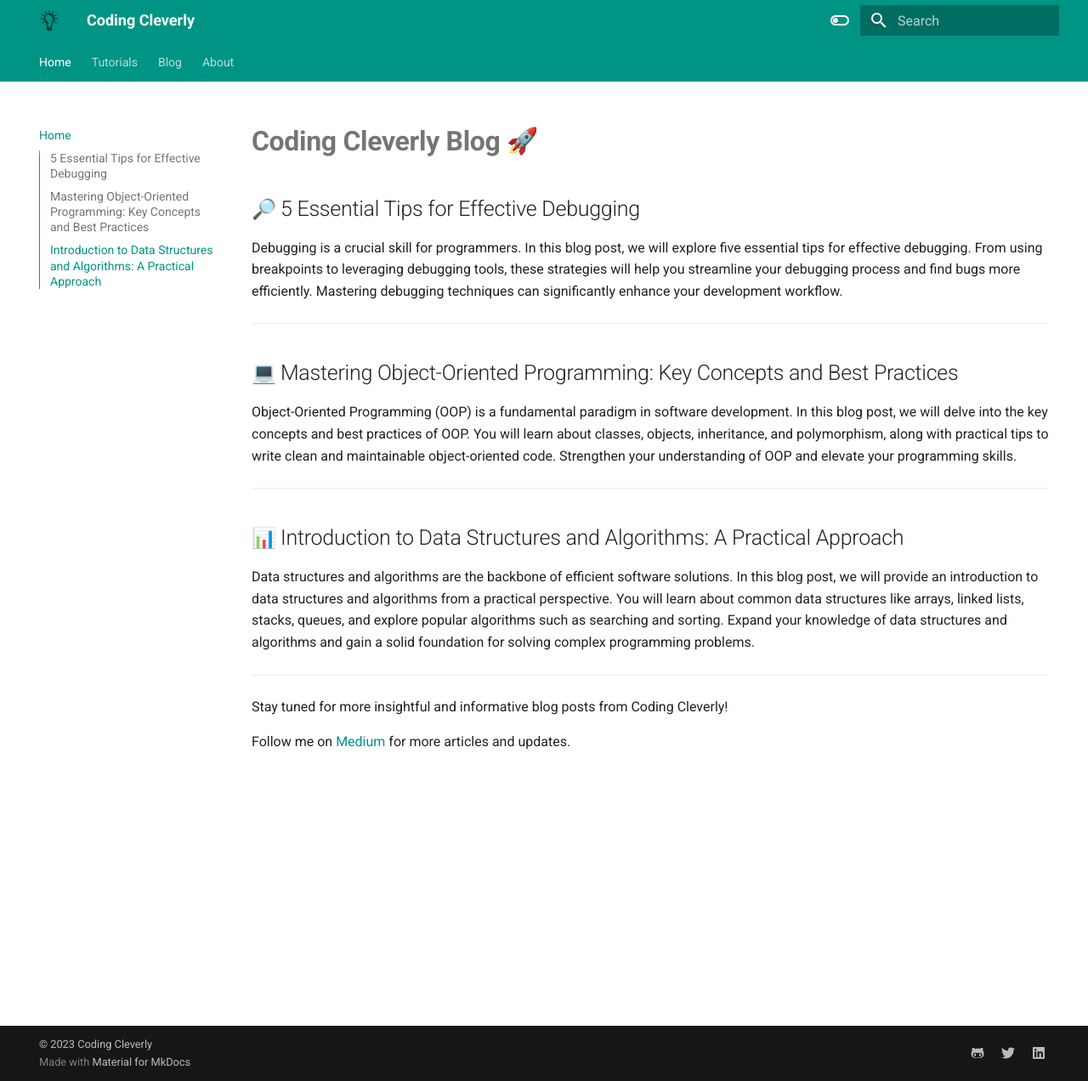
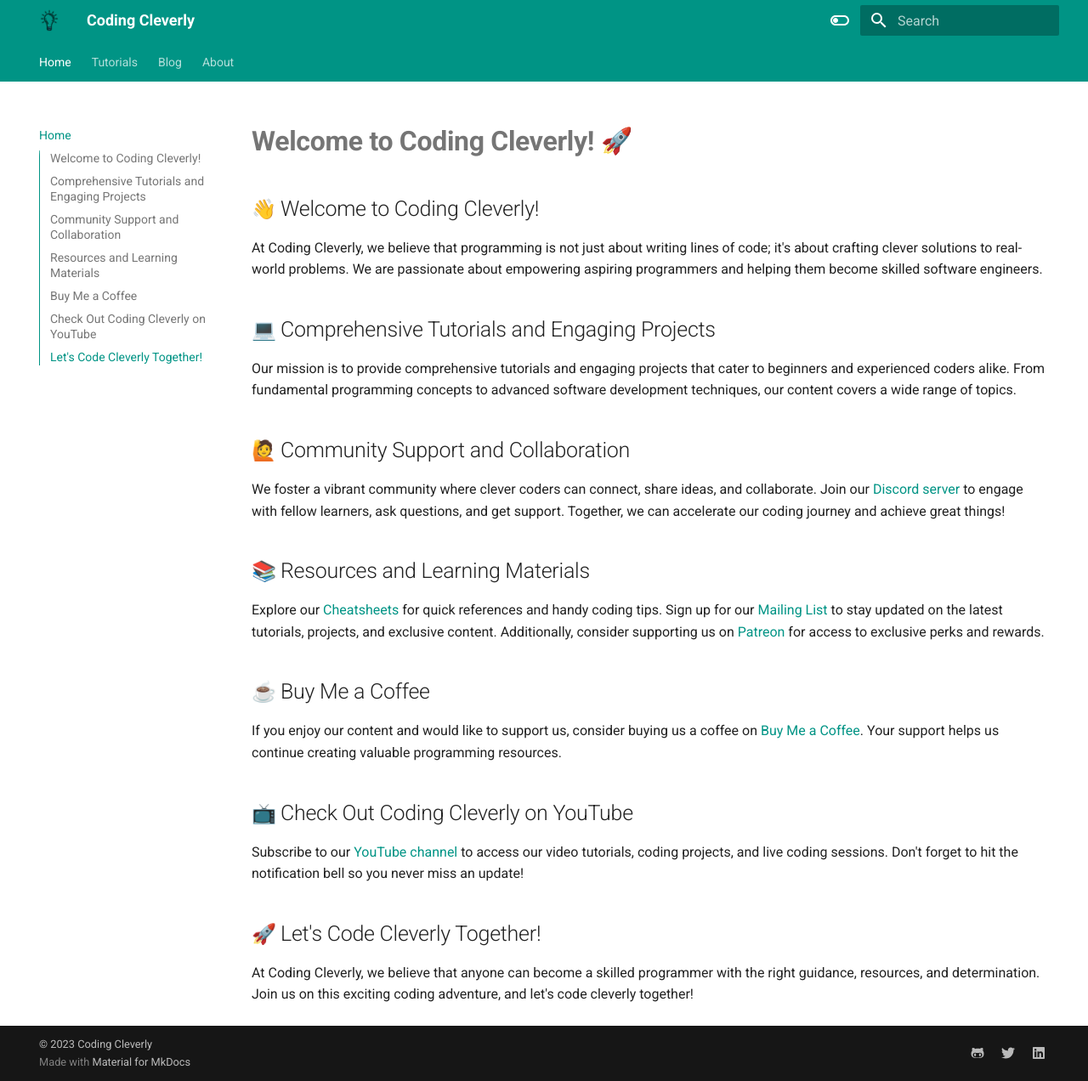
Before and after one commit to codingcleverly/mkdocs-material, an MkDocs documentation site: the page built from docs/index.md, in a window 1280 px wide and 1272 px high. Shown: the whole window at 85% size. Built offline with MkDocs 1.6.1 and Material for MkDocs 9.7.7, drawn with Linux system fonts in a browser that asks for light colours; emoji names are drawn with the system emoji font.

Commit message:
more changes

```diff
--- a/docs/index.md
+++ b/docs/index.md
@@ -1,23 +1,29 @@
-# **Coding Cleverly Blog** :rocket:
+# **Welcome to Coding Cleverly!** :rocket:
 
-## :mag_right: 5 Essential Tips for Effective Debugging
+## :wave: Welcome to Coding Cleverly!
 
-Debugging is a crucial skill for programmers. In this blog post, we will explore five essential tips for effective debugging. From using breakpoints to leveraging debugging tools, these strategies will help you streamline your debugging process and find bugs more efficiently. Mastering debugging techniques can significantly enhance your development workflow.
+At Coding Cleverly, we believe that programming is not just about writing lines of code; it's about crafting clever solutions to real-world problems. We are passionate about empowering aspiring programmers and helping them become skilled software engineers.
 
----
+## :computer: Comprehensive Tutorials and Engaging Projects
 
-## :computer: Mastering Object-Oriented Programming: Key Concepts and Best Practices
+Our mission is to provide comprehensive tutorials and engaging projects that cater to beginners and experienced coders alike. From fundamental programming concepts to advanced software development techniques, our content covers a wide range of topics.
 
-Object-Oriented Programming (OOP) is a fundamental paradigm in software development. In this blog post, we will delve into the key concepts and best practices of OOP. You will learn about classes, objects, inheritance, and polymorphism, along with practical tips to write clean and maintainable object-oriented code. Strengthen your understanding of OOP and elevate your programming skills.
+## :raising_hand: Community Support and Collaboration
 
----
+We foster a vibrant community where clever coders can connect, share ideas, and collaborate. Join our [Discord server](https://discord.com/invite/rDUACTXjd9) to engage with fellow learners, ask questions, and get support. Together, we can accelerate our coding journey and achieve great things!
 
-## :bar_chart: Introduction to Data Structures and Algorithms: A Practical Approach
+## :books: Resources and Learning Materials
 
-Data structures and algorithms are the backbone of efficient software solutions. In this blog post, we will provide an introduction to data structures and algorithms from a practical perspective. You will learn about common data structures like arrays, linked lists, stacks, queues, and explore popular algorithms such as searching and sorting. Expand your knowledge of data structures and algorithms and gain a solid foundation for solving complex programming problems.
+Explore our [Cheatsheets](https://codingcleverly.gumroad.com/) for quick references and handy coding tips. Sign up for our [Mailing List](https://codingcleverly.eo.page/jbfg5) to stay updated on the latest tutorials, projects, and exclusive content. Additionally, consider supporting us on [Patreon](https://www.patreon.com/CodingCleverly) for access to exclusive perks and rewards.
 
----
+## :coffee: Buy Me a Coffee
 
-Stay tuned for more insightful and informative blog posts from Coding Cleverly!
+If you enjoy our content and would like to support us, consider buying us a coffee on [Buy Me a Coffee](https://www.buymeacoffee.com/CodingCleverly). Your support helps us continue creating valuable programming resources.
 
-Follow me on [Medium](https://harisiftikhar.medium.com/) for more articles and updates.
+## :tv: Check Out Coding Cleverly on YouTube
+
+Subscribe to our [YouTube channel](https://www.youtube.com/c/CodingCleverly) to access our video tutorials, coding projects, and live coding sessions. Don't forget to hit the notification bell so you never miss an update!
+
+## :rocket: Let's Code Cleverly Together!
+
+At Coding Cleverly, we believe that anyone can become a skilled programmer with the right guidance, resources, and determination. Join us on this exciting coding adventure, and let's code cleverly together!
```
